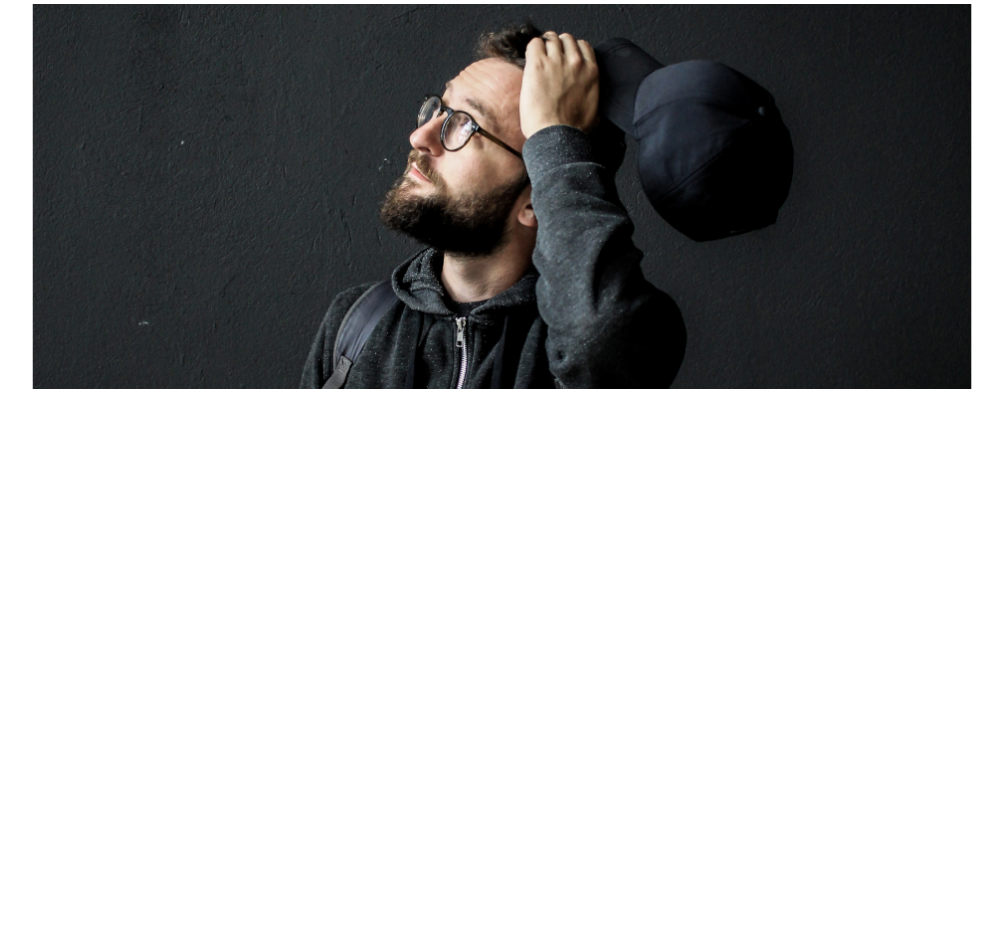
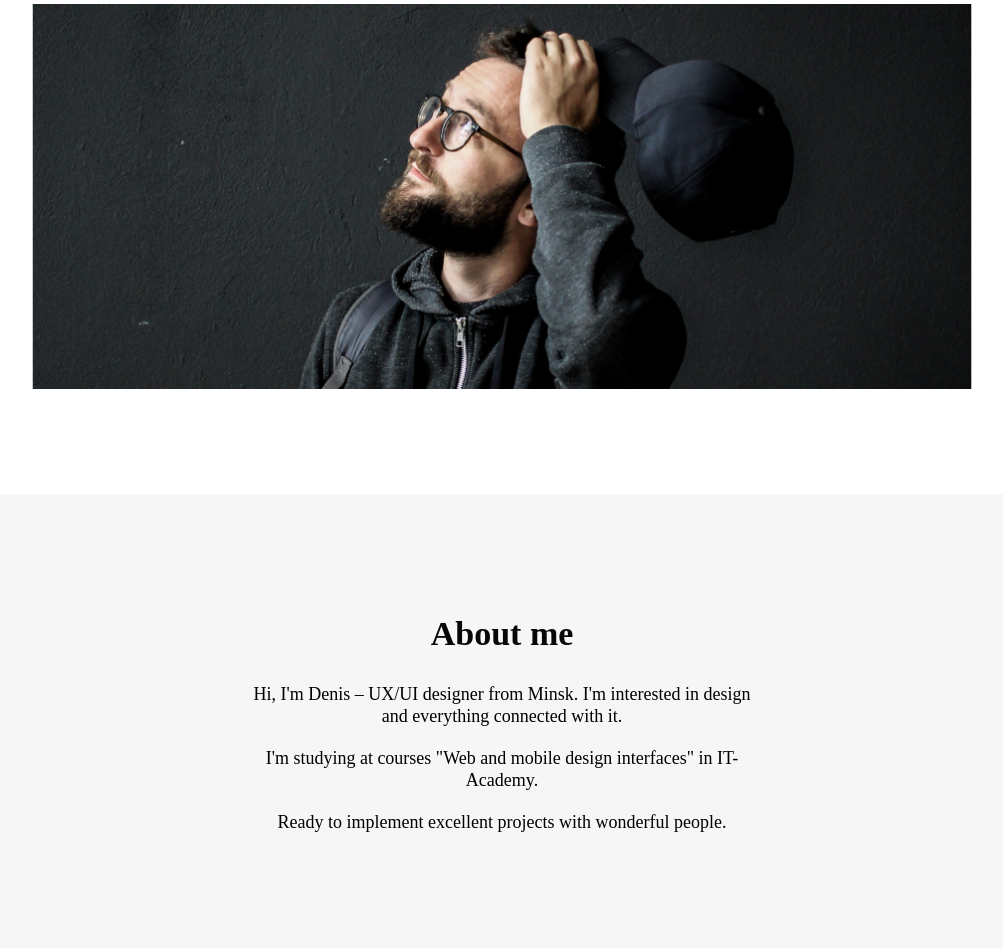
Before and after one commit to Murvalyan/Portfolio-landing-page, a plain HTML site: page index.html in a window 1280 px wide. Shown: the part 260-1208 px from the top of the page, without its empty margins (138-1141 px from the left). Before the commit the page ends 800 px from the top, so only its background shows below. Drawn offline with Linux system fonts and the light colour scheme.

Commit message:
About-me

```diff
--- a/#sourse/scss/style.scss
+++ b/#sourse/scss/style.scss
@@ -6,7 +6,7 @@ $heading-size: 34px;
 $text-size: 18px;
 
 body {
-	font-size: 18px;
+	font-size: $text-size;
 	display: flex;
 	flex-flow: column nowrap;
 }
@@ -15,6 +15,7 @@ body {
 	margin: 0 auto;
 	overflow: hidden;
 }
+//header
 .header {
 	width: 100%;
 	height: 100%;
@@ -50,6 +51,7 @@ body {
 		}
 	}
 }
+//content-header
 .header-content {
 	display: flex;
 	flex-flow: column nowrap;
@@ -112,3 +114,29 @@ body {
 		color: $color-black;
 		font-weight: bold;
 }
+//about-me
+.about-me {
+	background: $color-section;
+	&__content {
+		display: flex;
+		flex-flow: column wrap;
+		justify-content: center;
+		align-items:center;
+		padding:120px 0 105px 0;
+	}
+	&__title {
+		margin:0 0 20px 0;
+
+	}
+	&__info {
+		max-width: 500px;
+		margin: 10px 0;
+		text-align: center;
+		line-height: 22px;
+	}
+}
+.title {
+	font-size: 34px;
+	font-weight: bold;
+	color: $color-black;
+}
--- a/index.html
+++ b/index.html
@@ -34,5 +34,21 @@
 			</section>
 		</div>
 	</header>
+	<section class="about-me">
+		<div class="container">
+			<div class="about-me__content">
+				<h2 class="about-me__title title">About me</h2>
+				<p class="about-me__info text">
+					Hi, I'm Denis – UX/UI designer from Minsk. I'm interested in design and everything connected with it.
+				</p>
+				<p class="about-me__info text">
+					I'm studying at courses "Web and mobile design interfaces" in IT-Academy.
+				</p>
+				<p class="about-me__info text">
+					Ready to implement excellent projects with wonderful people.
+				</p>
+			</div>
+		</div>
+	</section>
 </body>
 </html>
```
Also changed, not shown: css/style.css.
